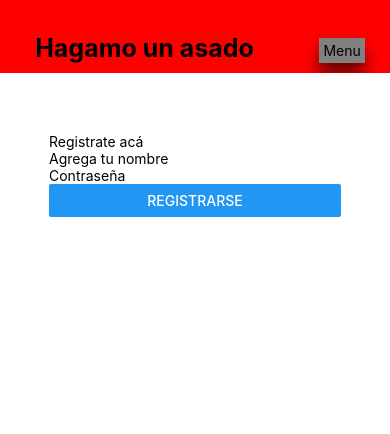
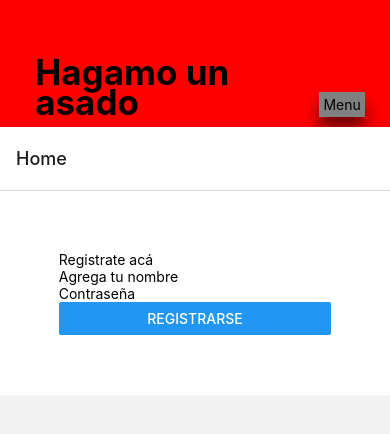
Before and after one commit to JuanManuelLopez10/appreactnative, a React Native app: screen /Home in a window 390 px wide. Shown: the top 434 px of the page. Built offline with nearby package versions, Linux system fonts and the light colour scheme.

Commit message:
agregado el navigator

```diff
--- a/App.js
+++ b/App.js
@@ -1,20 +1,25 @@
-import { StatusBar } from 'expo-status-bar';
 import React ,{ useCallback, useEffect, useState } from 'react';
-import { StyleSheet, Text, View, FlatList, Pressable, TouchableWithoutFeedback} from 'react-native';
-import Modaleliminar from './src/components/Modal';
-import Formulario from './src/components/Formulario';
-import ListaItems from './src/components/ListaItems';
+import { StyleSheet, View, Dimensions} from 'react-native';
 import Header from './src/components/header/Header';
-import Card from './src/components/Card';
-import Input from './src/components/Input';
-import Registrarse from './src/components/screens/Registrarse';
 import { useFonts } from 'expo-font';
 import * as SplashScreen from 'expo-splash-screen'
+import Navigate from './src/navigation/Navigate';
 
 SplashScreen.preventAutoHideAsync()
 
 export default function App() {
-
+  const [idPortrait, setidPortrait] = useState(true)
+  const onPortrait = () => {
+    const dim = Dimensions.get('screen')
+    return dim.height >= dim.width
+  }
+  const statePortrait = () => setidPortrait(onPortrait())
+  useEffect(()=>{
+    Dimensions.addEventListener('change', statePortrait)
+    return () => {
+      Dimensions.addEventListener('change', statePortrait)
+    }
+  })
   const [loaded] = useFonts({
     "open-sans-bold" : require('./assets/fonts/OpenSans-Bold.ttf'),
     "open-sans-regular" : require('./assets/fonts/OpenSans-Regular.ttf'),
@@ -28,7 +33,7 @@ export default function App() {
 
   const [nombreusuario, setnombreusuario] = useState()
   const [contraseñausuario, setcontraseñausuario] = useState()
-
+  const [TipoNuevoAsado, setTipoNuevoAsado] = useState(undefined)
   const [itemText, setItemText] = useState('')
   const [itemlleva, setItemlleva] = useState('')
   const [items, setItems] = useState([
@@ -42,33 +47,6 @@ export default function App() {
     setnombreusuario()
     setcontraseñausuario()
   }
-
-  const [modalVisible, setModalVisible] = useState(false)
-  const [selectedItem, setselectedItem] = useState(null)
-  const eliminaritem = (id) => {
-    setItems((antes) => antes.filter((item) => item.id !== id))
-    setModalVisible(false)
-    setselectedItem(null)
-  }
-  const selectItem = (item) => {
-    setselectedItem(item)
-    setModalVisible(true)
-  }
-
-  const onchangeText = (text) => {
-    setItemText(text)
-  }
-  const onchangelleva = (text) => {
-    setItemlleva(text)
-  }
-  const agregar = () => {
-    if (itemText!='' && itemlleva!='') {
-      setItems(items => [...items, {id: Date.now(), nombre: itemText, lleva: itemlleva}])
-      setItemText('')
-      setItemlleva('')
-      console.log(items);
-    }
-  }
     const [OpenMenu, setOpenMenu] = useState(false)
   const openmenu = () => {
     console.log("abrir menu");
@@ -78,34 +56,51 @@ export default function App() {
     setOpenMenu(false)
   }
 
+  const [TipoDeAsado, setTipoDeAsado] = React.useState("");
 
+  const SeleccionarTipoDeAsado = (val) => {
+    setTipoDeAsado(val)
+    console.log(TipoDeAsado);
+  }
+  const EmpezarAsado = () => {
+    setTipoNuevoAsado(TipoDeAsado)
+    console.log("astr");
+    console.log(TipoNuevoAsado);
+
+  }
   if(!loaded){
     return null;
   }
+  return(<>
+    <View style={styles.screen} onLayout={onLayoutRootView}>
+    <Header openmenu={openmenu} closemenu={closemenu} OpenMenu={OpenMenu} cerrarsesion={cerrarsesion} />
+    <Navigate/>
+    </View>
+    </>
+    //
+    //   <KeyboardAvoidingView behavior='padding' keyboardVerticalOffset={30}>
 
+    //   <Header openmenu={openmenu} closemenu={closemenu} OpenMenu={OpenMenu} cerrarsesion={cerrarsesion} />
+    //     <TextInput placeholder='No se que hace'/>
+    //   {
+    //     nombreusuario && contraseñausuario
+    //     ?         <>
+    //         <Index SeleccionarTipoDeAsado={SeleccionarTipoDeAsado} EmpezarAsado={EmpezarAsado} TipoNuevoAsado={TipoNuevoAsado}/>
+    // </>
+    //     : <Registrarse registrarse={registrarse}/>
 
-  return(
-    <View style={styles.screen} onLayout={onLayoutRootView}>
-      <Header openmenu={openmenu} closemenu={closemenu} OpenMenu={OpenMenu} cerrarsesion={cerrarsesion} />
-      {
-        nombreusuario && contraseñausuario
-        ?         <>
-              <Text style={styles.saludo}>Hola,  {nombreusuario}</Text>
-            <Input />
-            <Formulario onchangeText={onchangeText} itemText={itemText} onchangelleva={onchangelleva} itemlleva={itemlleva} agregar={agregar} />
-            <ListaItems items={items} selectItem={selectItem} />
-            <Modaleliminar modalVisible={modalVisible} eliminaritem={eliminaritem} selectedItem={selectedItem} setModalVisible={setModalVisible} setselectedItem={setselectedItem} />
-    </>
-        : <Registrarse registrarse={registrarse}/>
+    //   }
+    //   </KeyboardAvoidingView>
 
-      }
-    </View>
+    // </View>
   )
 
 }
 
 const styles = StyleSheet.create({
-
+  screen:{
+    height: '100%'
+  },
   saludo: {
     textAlign: 'center',
     fontFamily: 'open-sans-regular',
--- a/src/components/header/Header.js
+++ b/src/components/header/Header.js
@@ -1,6 +1,8 @@
 import { StyleSheet, Text, View, Button, Pressable, Modal, FlatList } from 'react-native'
 import React, { useState } from 'react'
 import COLORS from '../../constants/Colors'
+import { fontPixel } from '../../../utils/normalize'
+
 
 const Header = (props) => {
 
@@ -9,45 +11,15 @@ const Header = (props) => {
     props.closemenu()
   }
 
-
-  if (props.OpenMenu===false) {
+  console.log(fontPixel(10));
     return (
-      <View style={styles.header}>
+      <View id='Header' style={styles.header}>
         <Text style={styles.titulo}>Hagamo un asado</Text>
         <Pressable style={styles.botonmenu} onPress={()=>{props.openmenu()}}>
           <Text>Menu</Text>
         </Pressable>
       </View>
     )
-  }else{
-    return (
-      <>
-      <View style={styles.header}>
-        <Text style={styles.titulo}>Hagamo un asado</Text>
-        <Button style={styles.botonmenu} onPress={()=>{props.closemenu()}} title='X'/>
-      </View>
-      <Modal>
-      <Button style={styles.botonmenu} onPress={()=>{props.closemenu()}} title='X'/>
-        <Text>AAA</Text>
-        <Button title='cerrar sesion' onPress={() => {onbotoncerrarmenu()}}/>
-        <FlatList
-        data={[
-          {key: 'Crear asado'},
-          {key: 'Asados cerca'},
-          {key: 'Cuenta'},
-          {key: 'Amigos'},
-          {key: 'Cerrar sesión'}
-        ]}
-        renderItem={({item}) => <Pressable><Text style={styles.item}>{item.key}</Text></Pressable>}
-      />
-
-      </Modal>
-
-      </>
-
-    )
-  }
-
 }
 
 export default Header
@@ -55,14 +27,15 @@ export default Header
 const styles = StyleSheet.create({
     header: {
         backgroundColor: "red",
-        height: "30%",
+        height: "15%",
         flexDirection: 'row',
         justifyContent: 'space-around',
         alignItems: "flex-end",
         paddingBottom: 10,
     },
     titulo: {
-        fontSize: 25,
+        fontSize: fontPixel(35),
+        lineHeight: fontPixel(30),
         marginLeft: 10,
         fontWeight: '700',
         width: "60%"
--- a/src/components/screens/CrearAsado.js
+++ b/src/components/screens/CrearAsado.js
@@ -0,0 +1,14 @@
+import { StyleSheet, Text, View } from 'react-native'
+import React from 'react'
+
+const CrearAsado = () => {
+  return (
+    <View>
+      <Text>Felicitaciones, ya empezaste a crear tu asado</Text>
+    </View>
+  )
+}
+
+export default CrearAsado
+
+const styles = StyleSheet.create({})
--- /dev/null
+++ b/src/components/screens/Index.js
@@ -0,0 +1,36 @@
+import { StyleSheet, Text, View, Button } from 'react-native'
+import React from 'react'
+import { SelectList } from 'react-native-dropdown-select-list';
+
+const Index = ( { navigation }) => {
+    console.log("index");
+    const tipodeasado = [
+        {key:'1', value:'Con invitación'},
+        {key:'2', value:'Privado'},
+        {key:'3', value:'Público'},
+    ]
+    return (
+      <View>
+          <View>
+            <Text style={styles.titulo}> Crear asado </Text>
+            <SelectList
+          boxStyles={styles.opciones}
+            data={tipodeasado}
+            placeholder="Tipo de asado"
+            save="value"
+          />
+          <Button title='Empezar' onPress={()=>{navigation.navigate('creado')}}/>
+          </View>
+      </View>
+    )
+
+  }
+
+export default Index
+
+const styles = StyleSheet.create({
+    titulo:{
+        fontSize: 30,
+        margin: 10
+    }
+})
--- a/src/components/screens/Registrarse.js
+++ b/src/components/screens/Registrarse.js
@@ -1,7 +1,20 @@
-import { Button, StyleSheet, Text, TextInput, View } from 'react-native'
-import React, { useState } from 'react'
+import { Button, StyleSheet, Text, TextInput, View, Dimensions } from 'react-native'
+import React, { useEffect, useState } from 'react'
 
-const Registrarse = (props) => {
+const Registrarse = ({ navigation } ) => {
+    const [isPortrait, setisPortrait] = useState(true)
+    const onPortrait = () => {
+      const dim = Dimensions.get('screen')
+      return dim.height >= dim.width
+    }
+    const statePortrait = () => setisPortrait(onPortrait())
+    useEffect(()=>{
+      Dimensions.addEventListener('change', statePortrait)
+      return () => {
+        Dimensions.addEventListener('change', statePortrait)
+      }
+    })
+
     const [NombreUsuario, setNombreUsuario] = useState()
     const [ContraseñaUsuario, setContraseñaUsuario] = useState()
 
@@ -14,10 +27,13 @@ const Registrarse = (props) => {
     return (
         <View style={styles.pantalla}>
             <View style={styles.formulario}>
+
                 <Text>Registrate acá</Text>
                 <TextInput placeholder='Agrega tu nombre' onChangeText={onchangenombre} />
                 <TextInput placeholder='Contraseña' textContentType='password' secureTextEntry={true} onChangeText={onchangecontraseña} />
-                <Button onPress={() => { props.registrarse(NombreUsuario, ContraseñaUsuario) }} title='Registrarse' />
+                <Button title='Registrarse' onPress={()=> {
+                    navigation.navigate('index')
+                }}/>
             </View>
         </View>
   )
@@ -34,7 +50,7 @@ const styles = StyleSheet.create({
         alignItems: 'center'
     },
     formulario: {
-        width: '80%',
+        width: Dimensions.get('window').width / 4 * 3,
         backgroundColor: 'white',
         margin: 50,
         elevation: 20,
--- /dev/null
+++ b/src/navigation/Navigate.js
@@ -0,0 +1,26 @@
+import { StyleSheet, Text, View } from 'react-native'
+import React from 'react'
+import { NavigationContainer } from '@react-navigation/native'
+import { createNativeStackNavigator } from '@react-navigation/native-stack'
+import Index from '../components/screens/Index'
+import Registrarse from '../components/screens/Registrarse'
+import CrearAsado from '../components/screens/CrearAsado'
+
+const Stack = createNativeStackNavigator()
+
+const Navigate = () => {
+  return (
+
+    <NavigationContainer>
+        <Stack.Navigator initialRouteName="Home">
+            <Stack.Screen name="Home" component={Registrarse}/>
+            <Stack.Screen name="index" component={Index}/>
+            <Stack.Screen name="creado" component={CrearAsado}/>
+        </Stack.Navigator>
+    </NavigationContainer>
+  )
+}
+
+export default Navigate
+
+const styles = StyleSheet.create({})
--- /dev/null
+++ b/utils/normalize.js
@@ -0,0 +1,35 @@
+import { Dimensions, PixelRatio } from "react-native";
+
+const { width: SCREEN_WIDTH, height: SCREEN_HEIGHT } = Dimensions.get('window')
+const widthBaseScale = SCREEN_WIDTH / 390;
+const heightBaseScale = SCREEN_HEIGHT / 840;
+
+function normalize (size, based = 'width') {
+    const newSize =
+        based === 'height' ? size = heightBaseScale * size : size = widthBaseScale * size
+        console.log(heightBaseScale);
+        return Math.round(PixelRatio.roundToNearestPixel(newSize))
+}
+
+const widthPixel = (size) => {
+    return normalize(size, 'width')
+}
+const heightPixel = (size) => {
+    return normalize(size, 'height')
+}
+const fontPixel = (size) => {
+    return heightPixel(size)
+}
+const pixelSizeVertical = (size) => {
+    return heightPixel(size)
+}
+const pixelSizeHorizontal = (size) => {
+    return widthPixel(size)
+}
+export{
+    widthPixel,
+    heightPixel,
+    fontPixel,
+    pixelSizeHorizontal,
+    pixelSizeVertical
+}
```
Also changed, not shown: package.json (+6 -1 lines), src/components/screens/Home.js (added, +23 -0 lines), 1 other file (tests, documents, lock files or other folders).
